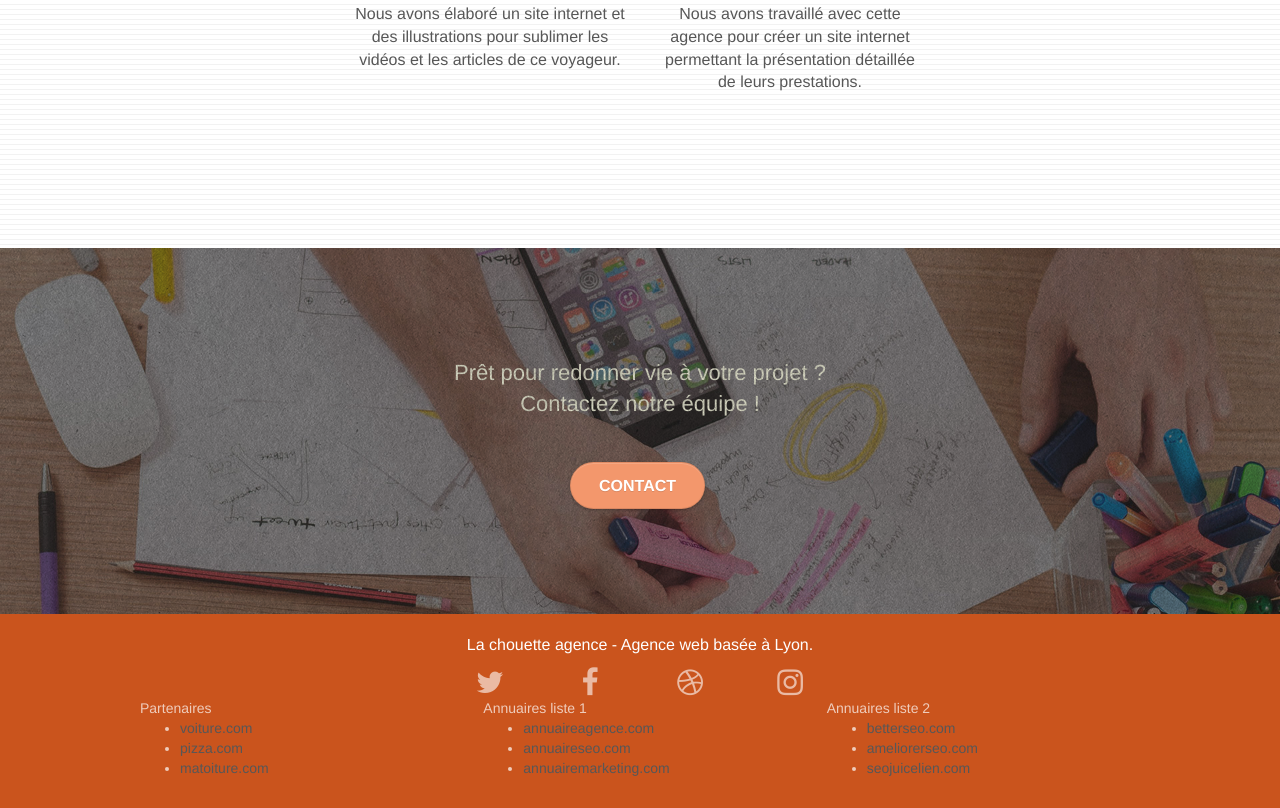
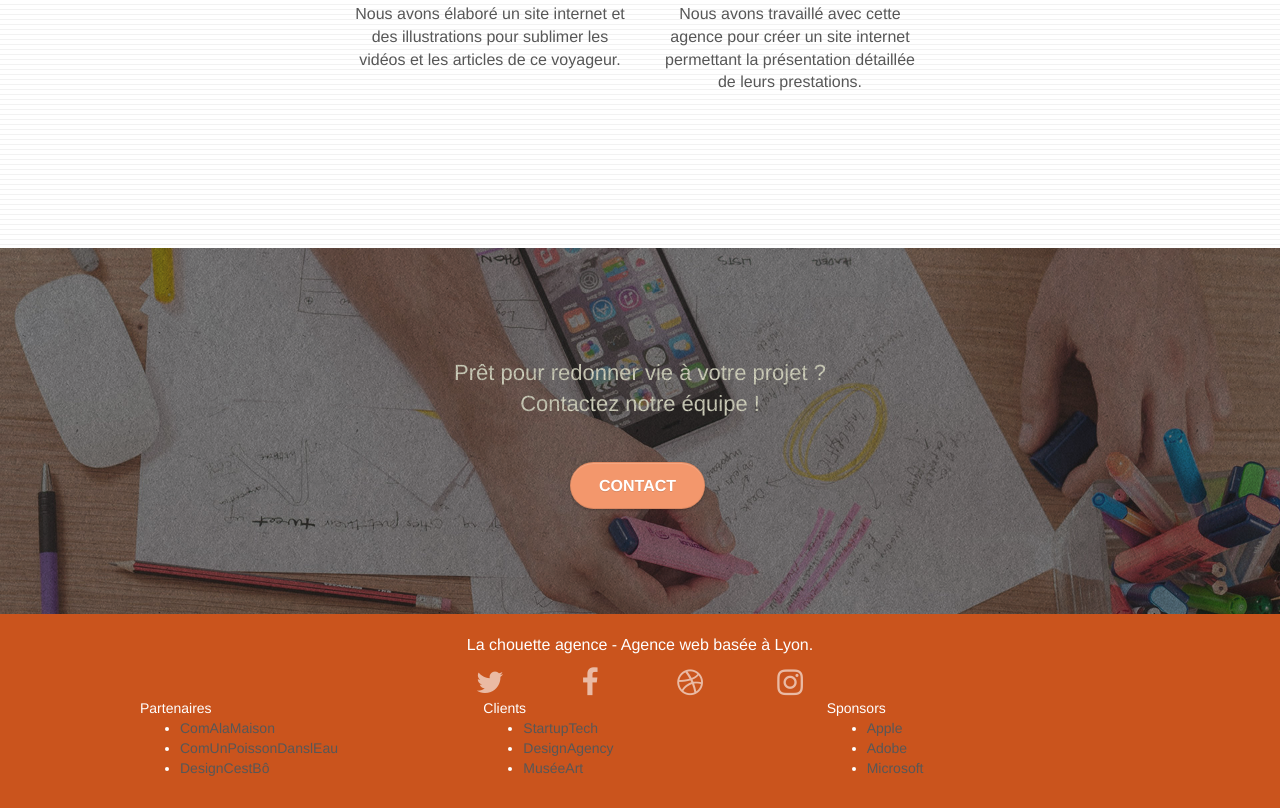
Before and after one commit to imTho/Projet04-OptimizedWebsite, a plain HTML site: page index.html in a window 1280 px wide. Shown: the part 3014-3822 px from the top of the page. Drawn offline with Linux system fonts and the light colour scheme.

Commit message:
Footer links

```diff
--- a/index.html
+++ b/index.html
@@ -322,30 +322,30 @@
 				<!-- liens partenaires -->
 				<div class="row">
 
-					<div class="col-sm-4">
+					<div class="col-sm-4 white">
 						Partenaires
 							<ul>
-								<li><a href="voiture.com">voiture.com</a></li>
-								<li><a href="pizza.com">pizza.com</a></li>
-								<li><a href="matoiture.com">matoiture.com</a></li>
+								<li><a href="#">ComAlaMaison</a></li>
+								<li><a href="#">ComUnPoissonDanslEau</a></li>
+								<li><a href="#">DesignCestBô</a></li>
 							</ul>
 					</div>
 
-					<div class="col-sm-4">
-						Annuaires liste 1
+					<div class="col-sm-4 white">
+						Clients
 						<ul>
-							<li><a href="annuaireagence.com">annuaireagence.com</a></li>
-							<li><a href="annuaireseo.com">annuaireseo.com</a></li>
-							<li><a href="annuairemarketing.com">annuairemarketing.com</a></li>
+							<li><a href="#">StartupTech</a></li>
+							<li><a href="#">DesignAgency</a></li>
+							<li><a href="#">MuséeArt</a></li>
 						</ul>
 					</div>
 
-					<div class="col-sm-4">
-						Annuaires liste 2
+					<div class="col-sm-4 white">
+						Sponsors
 						<ul>
-							<li><a href="betterseo.com">betterseo.com</a></li>
-							<li><a href="ameliorerseo.com">ameliorerseo.com</a></li>
-							<li><a href="seojuicelien.com">seojuicelien.com</a></li>
+							<li><a href="#">Apple</a></li>
+							<li><a href="#">Adobe</a></li>
+							<li><a href="#">Microsoft</a></li>
 						</ul>
 					</div>
 
```
